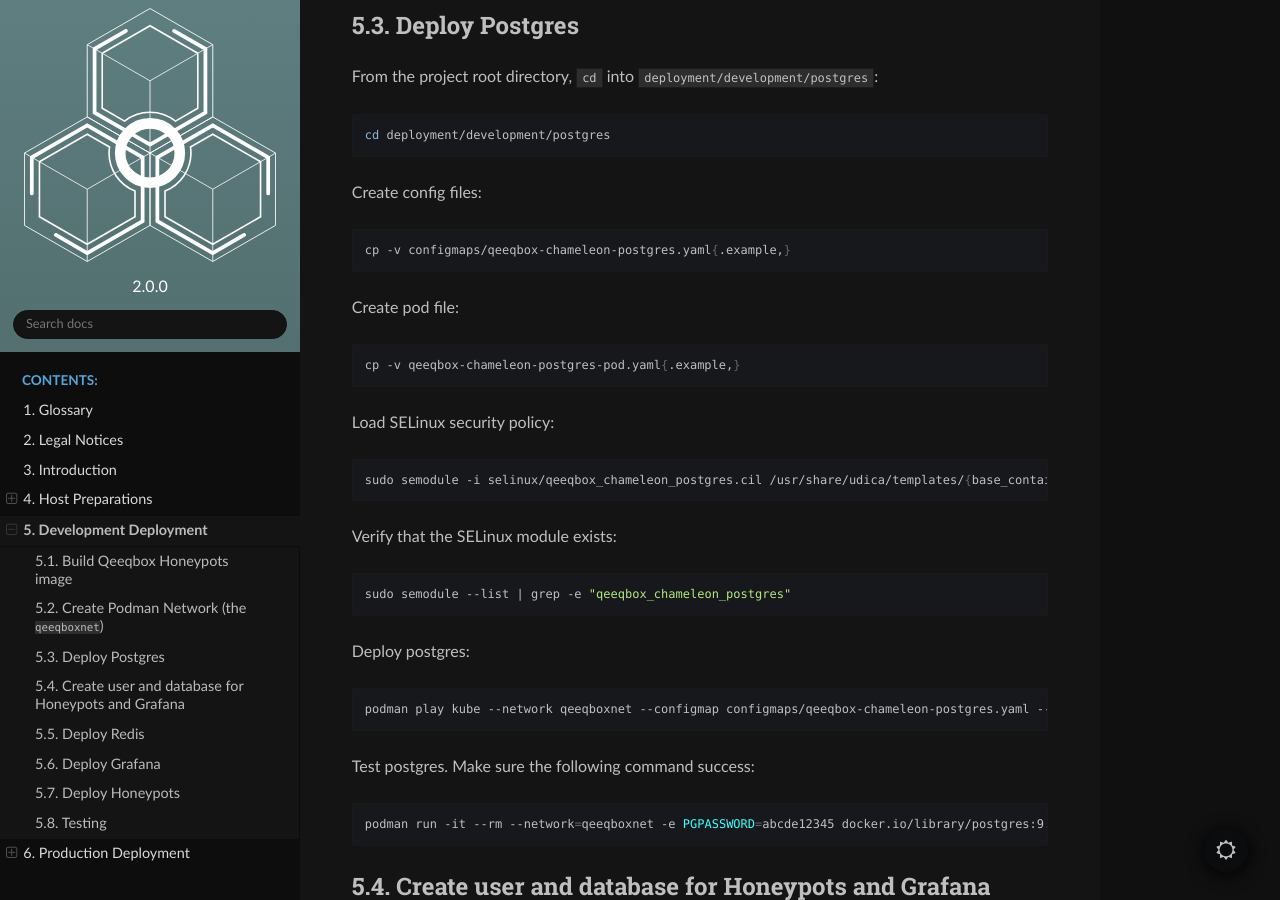
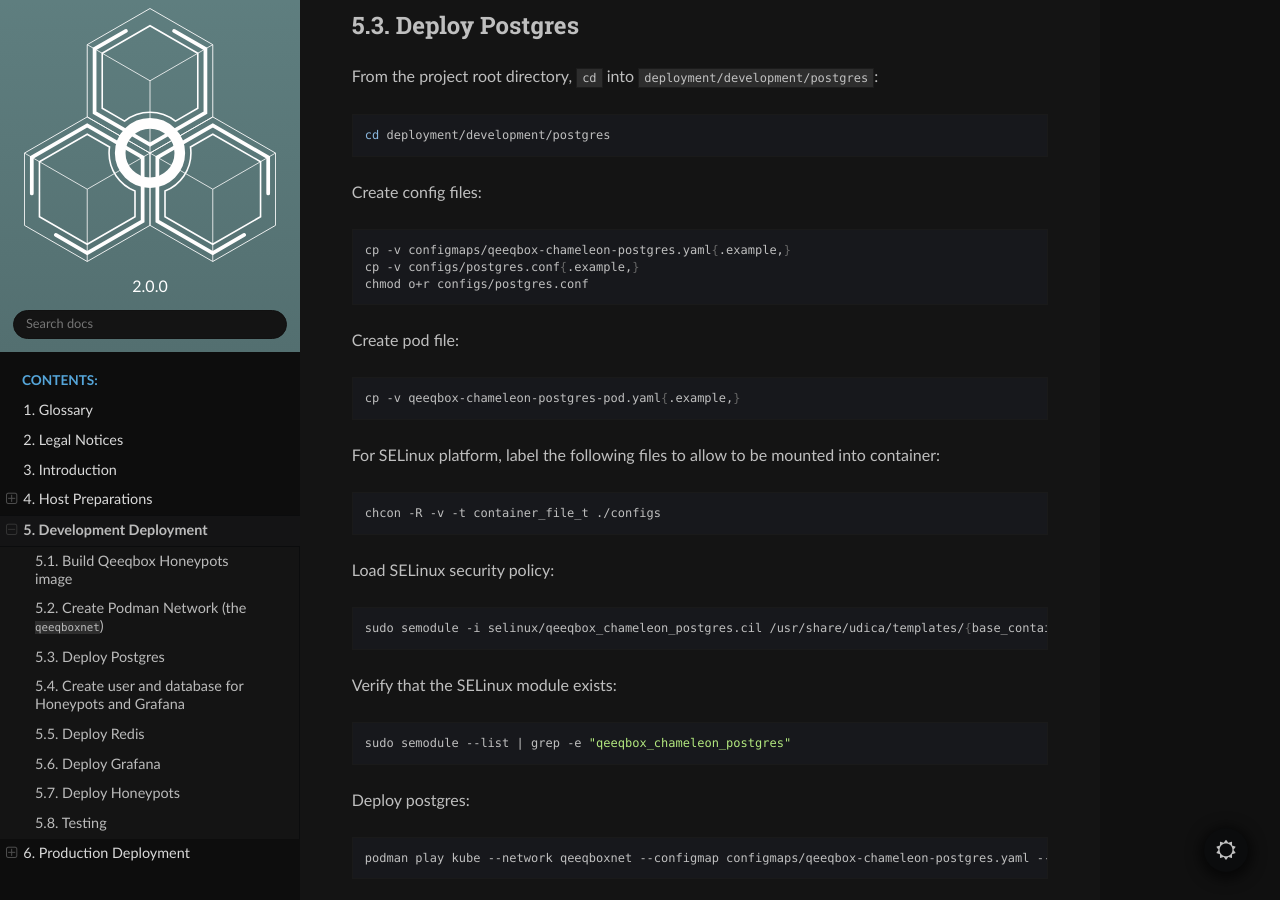
Before and after one commit to extra2000/qeeqbox-chameleon-podman, a Sphinx documentation site: the page built from docs/source/deployment_development.rst, in a window 1280 px wide and 900 px high, scrolled down 1580 px. Built offline with Sphinx 7.4.7 and the Read the Docs theme 2.0.0, drawn with Linux system fonts in a browser that asks for light colours.

Commit message:
fix(postgres): add configs for development deployment to fix SELinux AVC constraint issue
BREAKING CHANGE: Deployment for Postgres development environment have changed. Refer to documentations on how to create configs and deploy.

```diff
--- a/docs/source/deployment_development.rst
+++ b/docs/source/deployment_development.rst
@@ -84,12 +84,20 @@ Create config files:
 .. code-block:: bash
 
     cp -v configmaps/qeeqbox-chameleon-postgres.yaml{.example,}
+    cp -v configs/postgres.conf{.example,}
+    chmod o+r configs/postgres.conf
 
 Create pod file:
 
 .. code-block:: bash
 
     cp -v qeeqbox-chameleon-postgres-pod.yaml{.example,}
+
+For SELinux platform, label the following files to allow to be mounted into container:
+
+.. code-block:: bash
+
+    chcon -R -v -t container_file_t ./configs
 
 Load SELinux security policy:
 
```
Also changed, not shown: 3 other files.
